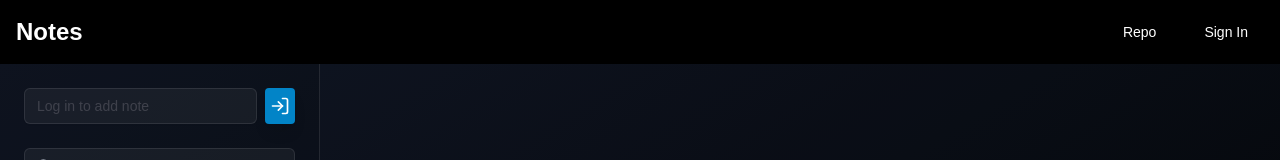
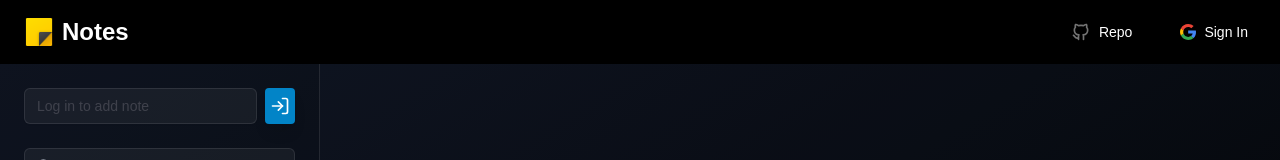
Before and after one commit to sankhadip-roy/mind-palace, a Next.js app: page / in a window 1280 px wide. Shown: the top 160 px of the page. Built offline with nearby package versions, Linux system fonts and the light colour scheme; no server answers.

Commit message:
ui update

```diff
--- a/components/navbar.tsx
+++ b/components/navbar.tsx
@@ -1,6 +1,7 @@
 "use client";
 import { useState } from "react";
 import { Menu, X } from "lucide-react";
+import { IconBrandGithub } from "@tabler/icons-react";
 import { Button } from "@/components/ui/button";
 import { signIn, signOut, useSession } from "next-auth/react";
 import Link from "next/link";
@@ -14,12 +15,14 @@ export default function Navbar() {
     <nav className="fixed top-0 left-0 right-0 bg-black text-white z-50">
       <div className="w-full px-4">
         <div className="flex items-center justify-between h-16">
-          <div className="flex-shrink-0">
+          <div className="flex flex-shrink-0">
+            <Image src="/notes-logo.png" alt="Google Logo" width={30} height={30} className="mx-2" />
             <span className="text-2xl font-bold">Notes</span>
           </div>
           <div className="hidden md:flex md:items-center md:space-x-4">
-            <Link href="https://github.com/Sankhadip-Roy/notes">
+            <Link href="https://github.com/sankhadip-roy/notes">
               <Button variant="ghost" className="text-white hover:bg-gray-700">
+                <IconBrandGithub className="h-full w-full text-neutral-500 dark:text-neutral-300 mr-2" />
                 Repo
               </Button>
             </Link>
@@ -27,7 +30,7 @@ export default function Navbar() {
             {session.data?.user && (
               <div className="flex items-center space-x-2">
                 <Image
-                  src={session.data?.user?.image || '/default-avatar.png'}
+                  src={session.data?.user?.image || '/default-avatar.png'} // default avatar not added
                   alt={`Avatar for ${session.data?.user?.name || 'user'}`}
                   width={40}
                   height={40}
@@ -46,8 +49,9 @@ export default function Navbar() {
               <Button
                 variant="ghost"
                 className="text-white hover:bg-gray-700"
-                onClick={() => signIn()}
+                onClick={() => signIn('google')}
               >
+                <Image src="/google.svg" alt="Google Logo" width={16} height={16} className=" mr-2" />
                 Sign In
               </Button>
             )}
--- a/components/notes-app.tsx
+++ b/components/notes-app.tsx
@@ -2,7 +2,7 @@
 
 import { useState, useEffect, useCallback } from "react";
 import debounce from 'lodash/debounce';
-import { FileText, Trash2, Search, GripVertical, FilePlus2, Menu, Pencil, Check, X, LogIn, Link } from "lucide-react";
+import { FileText, Trash2, Search, GripVertical, FilePlus2, Menu, Pencil, Check, X, LogIn } from "lucide-react";
 import { IconBrandGoogle } from "@tabler/icons-react";
 import { motion, Reorder } from "framer-motion";
 import { Button } from "@/components/ui/button";
@@ -210,7 +210,7 @@ export default function Notes() {
                 <FilePlus2 className="h-5 w-5" />
               </Button>
             ) : (<Button
-              onClick={() => signIn()}
+              onClick={() => signIn('google')}
               size="icon"
               className="bg-sky-600 hover:bg-sky-700 text-white rounded-sm shadow-lg hover:shadow-xl transition-all duration-200"
             >
```
Also changed, not shown: public/google.svg (added), public/notes-logo.png (added).
